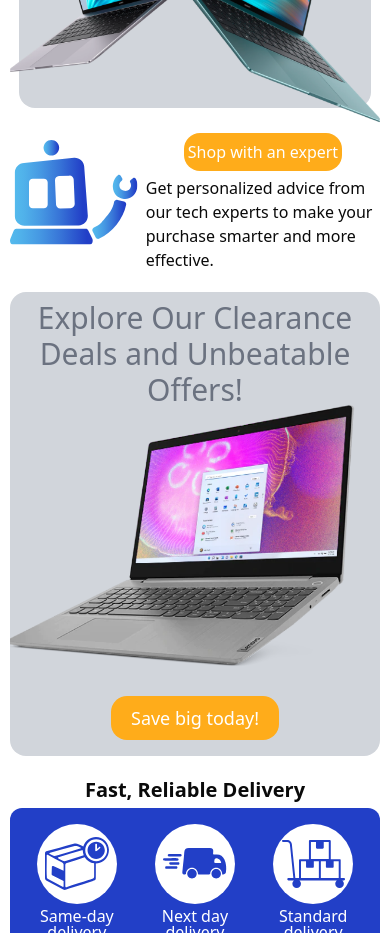
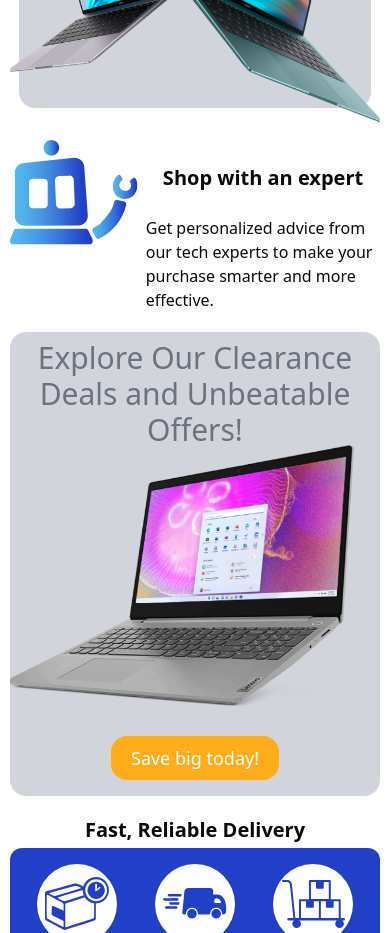
Before and after one commit to JavierAChacon/intech, a React (Vite) app: page / in a window 390 px wide. Shown: the part 1080-2013 px from the top of the page. Built offline with nearby package versions, Linux system fonts and the light colour scheme; no server answers; the database is empty.

Commit message:
feat: integrate fetchConfigurations utility

```diff
--- a/src/pages/client/Home.tsx
+++ b/src/pages/client/Home.tsx
@@ -10,6 +10,7 @@ import laptop_1 from "../../assets/images/laptop_1.png"
 import robot from "../../assets/icons/robot.svg"
 import laptop_2 from "../../assets/images/laptop_2.png"
 import plastic_card from "../../assets/images/plastic_card.png"
+import fetchConfigurations from "@/utils/fetchConfigurations"
 
 export interface Laptop {
   id: string
@@ -21,6 +22,11 @@ export interface Laptop {
 
 const Home = () => {
   const [laptops, setLaptops] = useState<Laptop[]>([])
+  const configurations = [
+    "7f602eec-7a49-4da6-84d8-d3b3ff08d648",
+    "0e893a97-f9bf-48b3-9435-41acfc5a580d",
+    "c949da19-b2e8-4dc6-b0da-68c1200af37f"
+  ]
   const isMobile = useIsMobile()
 
   const deliveries = [
@@ -80,6 +86,7 @@ const Home = () => {
     }
 
     fetchLaptops()
+    fetchConfigurations()
   }, [])
 
   return (
@@ -115,9 +122,9 @@ const Home = () => {
 
           <div className="no-scrollbar mb-4 flex gap-x-4 overflow-scroll px-[5%] md:mb-0">
             {laptops.length > 0 ? (
-              laptops.map((laptop) => (
+              laptops.map((laptop, index) => (
                 <Link
-                  to={`/laptop/${laptop.id}`}
+                  to={`/laptop/${laptop.id}/${configurations[index]}`}
                   className="flex h-40 w-44 flex-col items-center justify-center rounded-2xl bg-white text-center"
                   key={laptop.id}
                 >
@@ -175,12 +182,9 @@ const Home = () => {
           </div>
 
           <div className="flex-1">
-            <Link
-              to="/"
-              className="mx-auto my-4 rounded-2xl bg-orange-main px-1 py-2 text-white md:min-w-max md:bg-white md:font-bold md:text-black lg:text-3xl"
-            >
+            <h3 className="mx-auto my-4 px-1 py-2 text-xl font-bold md:min-w-max md:bg-white md:font-bold md:text-black lg:text-3xl">
               Shop with an expert
-            </Link>
+            </h3>
 
             <p className="mt-3 text-left lg:text-xl">
               Get personalized advice from our tech experts to make your
```
